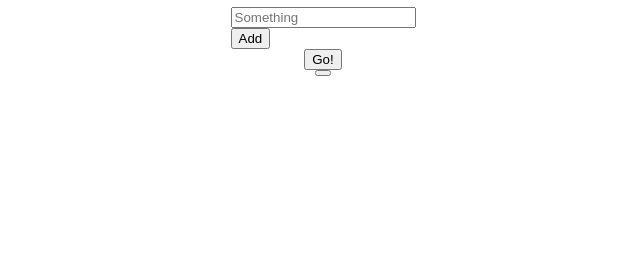
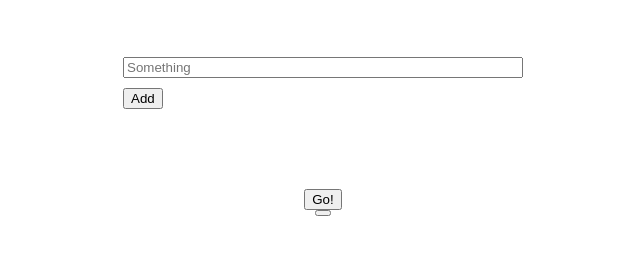
Before and after one commit to Ingafelicia/help-me-choose, a plain HTML site: page Index.html in a window 1280 px wide. Shown: the part 227-482 px from the top of the page, without its empty margins (317-957 px from the left). Drawn offline with Linux system fonts and the light colour scheme.

Commit message:
Add classes to target elements in CSS

```diff
--- a/Index.html
+++ b/Index.html
@@ -7,11 +7,11 @@
   </head>
   <body>
     <h1>Help me choose between...</h1>
-    <div>
-      <div>
+    <div class="inputSection">
+      <div class="inputs">
         <input placeholder="Something"></input>
       </div>
-      <button>Add</button>
+      <button class="addoption">Add</button>
     </div>
     <button>Go!<button/>
   </body>
```
